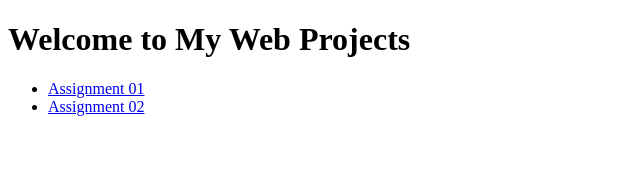
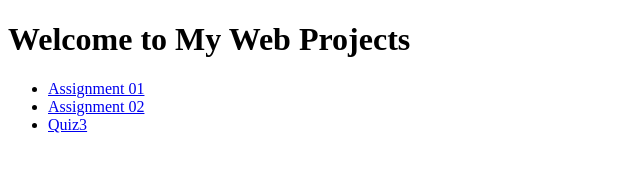
Before and after one commit to Zero-Sign/Web, a plain HTML site: page index.html in a window 1280 px wide. Shown: the full height of the page, 0-640 px from the left. Drawn offline with Linux system fonts and the light colour scheme.

Commit message:
Update index.html

```diff
--- a/index.html
+++ b/index.html
@@ -8,6 +8,7 @@
   <ul>
     <li><a href="Assignment-01/">Assignment 01</a></li>
     <li><a href="Assignment-02/">Assignment 02</a></li>
+    <li><a href="Quiz/">Quiz3</a></li>
   </ul>
 </body>
 </html>
```
